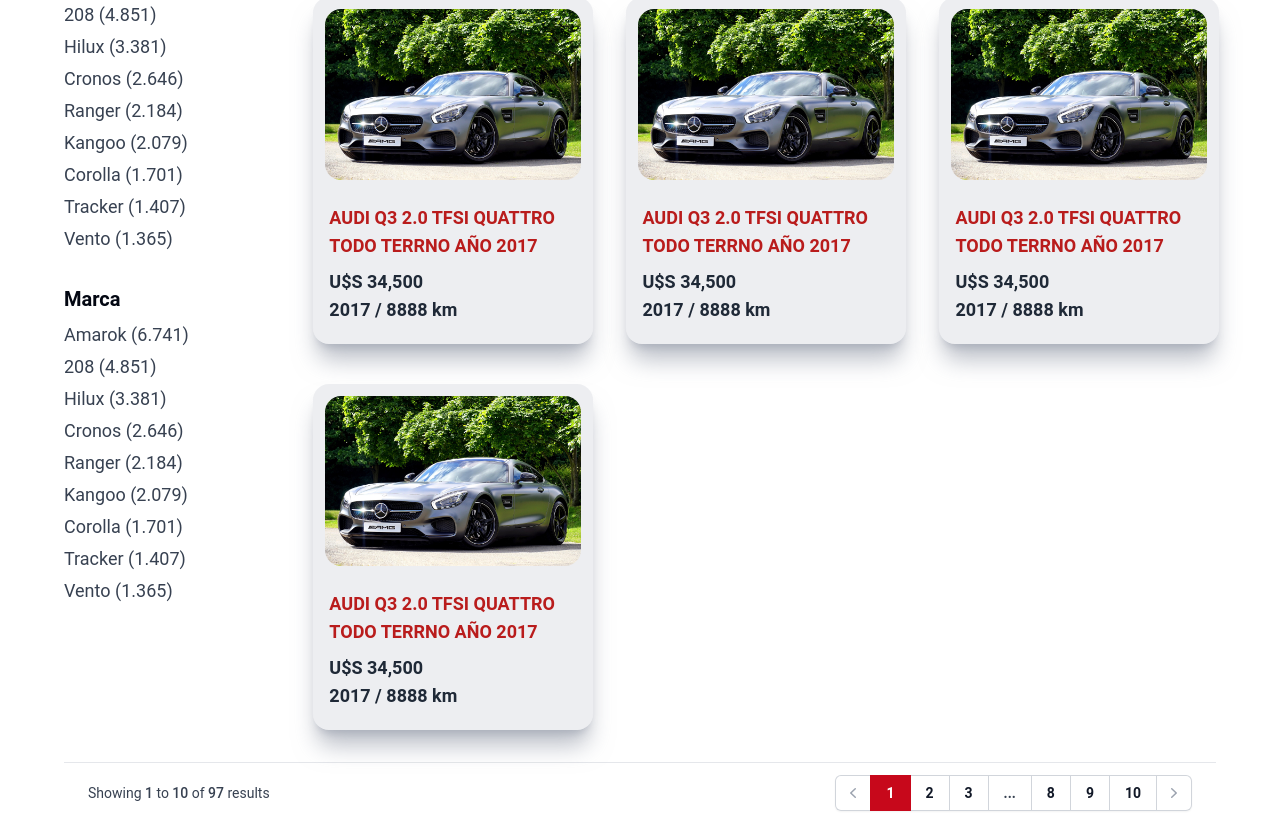
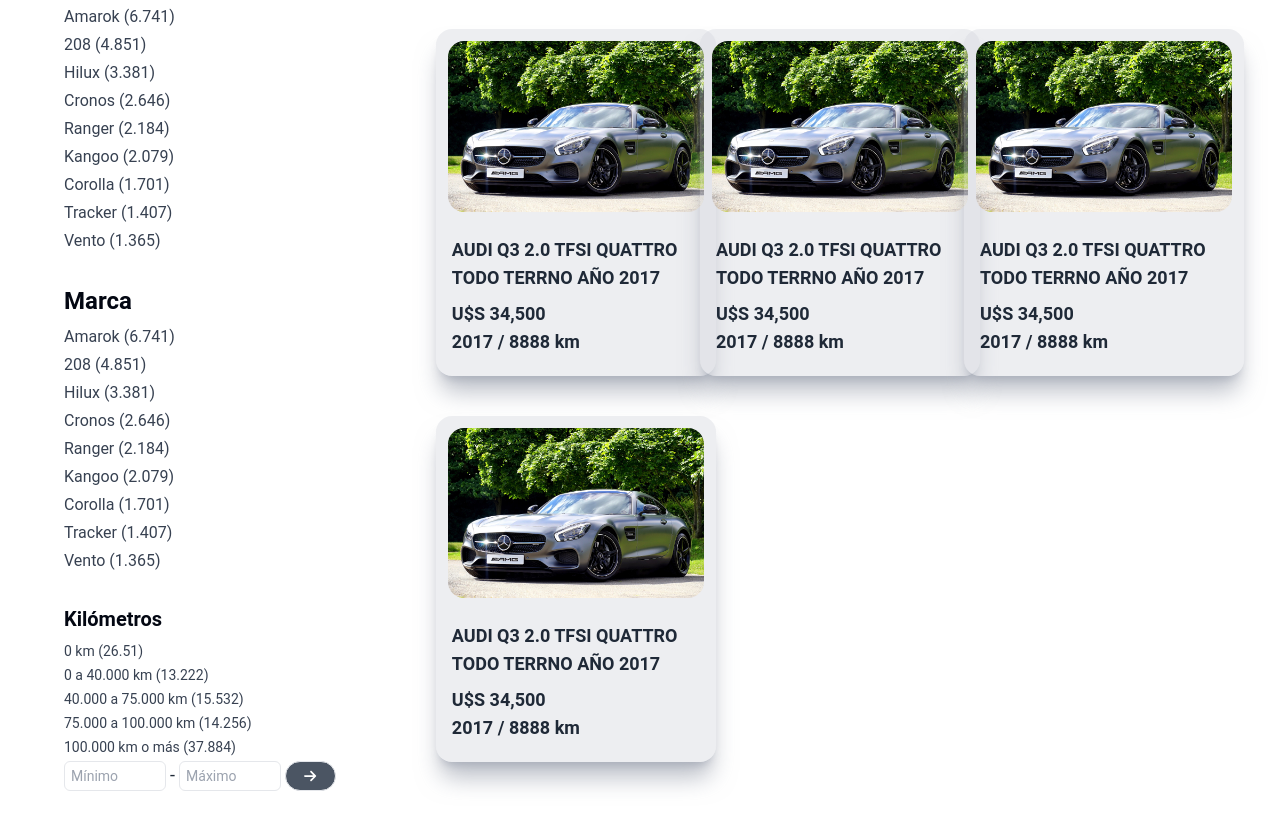
Before and after one commit to araujocesarr/concesionario-arg, a React (Create React App) app: page /vehiculos in a window 1280 px wide. Shown: the part 347-1160 px from the top of the page. Built offline with nearby package versions, Linux system fonts and the light colour scheme; what tailwindcss-animated would draw is missing.

Commit message:
Kilometros agregados

```diff
--- a/src/components/CardCarousel.jsx
+++ b/src/components/CardCarousel.jsx
@@ -15,7 +15,7 @@
         />
       </div>
       <div class="px-3 py-4 ">
-        <div class="font-bold text-sm text-left text-red-700 mb-2 xl:text-lg">
+        <div class="font-bold text-sm text-left text-gray-800 mb-2 xl:text-lg">
           {props.props.title}
         </div>
         <p class="text-gray-800 text-lg text-left font-bold">
--- a/src/components/CardVehiculos.jsx
+++ b/src/components/CardVehiculos.jsx
@@ -15,7 +15,7 @@
         />
       </div>
       <div className="px-3 py-4 ">
-        <div className="font-bold text-sm text-left text-red-700 mb-2 xl:text-lg">
+        <div className="font-bold text-sm text-left text-gray-800 mb-2 xl:text-lg">
           {props.car.title}
         </div>
         <p className="text-gray-800 text-lg text-left font-bold">
--- /dev/null
+++ b/src/components/FiltroRango.jsx
@@ -0,0 +1,44 @@
+import React from "react";
+import { FontAwesomeIcon } from "@fortawesome/react-fontawesome";
+import { faArrowRight } from "@fortawesome/free-solid-svg-icons";
+
+export default function FiltrosVehiculos(props) {
+  const { title, options, range } = props.data;
+  return (
+    <>
+      <div className="py-4">
+        <h1 className="text-xl font-bold text-gray-950 pb-2">{title}</h1>
+        <div className="text-sm text-gray-700 space-y-1">
+          {options.map((model) => (
+            <p key={model.name} className="cursor-pointer">
+              {model.name} ({model.quantity})
+            </p>
+          ))}
+          <div className="space-x-1 flex">
+            <input
+              type="number"
+              name="minimo"
+              id="minimo"
+              className="w-2/5 px-1.5 py-1 rounded-md border
+              "
+              placeholder={range.min}
+            />
+            <span className="text-gray-800 text-lg">-</span>
+            <input
+              type="number"
+              name="maximo"
+              id="maximo"
+              className="w-2/5 px-1.5 py-1 rounded-md border relative
+              "
+              placeholder={range.max}
+            />
+
+            <button className="w-1/5 border rounded-3xl bg-gray-600 cursor-pointer">
+              <FontAwesomeIcon icon={faArrowRight} className="text-white" />
+            </button>
+          </div>
+        </div>
+      </div>
+    </>
+  );
+}
--- a/src/components/FiltrosVehiculos.jsx
+++ b/src/components/FiltrosVehiculos.jsx
@@ -5,8 +5,10 @@
   return (
     <>
       <div className="py-4">
-        <h1 className="text-xl font-bold text-gray-950 pb-2">{title}</h1>
-        <div className="text-lg text-gray-700 space-y-1">
+        <h1 className="text-xl font-bold text-gray-950 pb-2 xl:text-2xl">
+          {title}
+        </h1>
+        <div className="text-sm text-gray-700 space-y-1 xl:text-base">
           {options.map((model) => (
             <p key={model.name} className="cursor-pointer">
               {model.name} ({model.quantity})
--- a/src/components/Navbar.jsx
+++ b/src/components/Navbar.jsx
@@ -26,7 +26,7 @@
     <Disclosure
       as="nav"
       className="bg-gray-950/60 md:h-[12vh] lg:h-[14vh]
-       rounded-b-3xl fixed w-full z-50 mx-auto md:flex md:items-center
+     fixed w-full z-50 mx-auto md:flex md:items-center
       xl:w-screen"
     >
       {({ open }) => (
--- a/src/pages/Vehiculos.jsx
+++ b/src/pages/Vehiculos.jsx
@@ -9,6 +9,7 @@
 import Button from "../components/Button";
 import DropdownsFilters from "../components/DropdownsFilters";
 import Pagination from "../components/Pagination";
+import FiltroRango from "../components/FiltroRango";
 
 function Vehiculos() {
   const [data, setData] = useState(carData);
@@ -26,6 +27,21 @@
       "Mercedes",
       "Ferrari",
     ],
+  };
+
+  const kilometersFiltro = {
+    title: "Kilómetros",
+    options: [
+      { name: "0 km", quantity: 26.51 },
+      { name: "0 a 40.000 km", quantity: 13.222 },
+      { name: "40.000 a 75.000 km", quantity: 15.532 },
+      { name: "75.000 a 100.000 km", quantity: 14.256 },
+      { name: "100.000 km o más", quantity: 37.884 },
+    ],
+    range: {
+      min: "Mínimo",
+      max: "Máximo",
+    },
   };
 
   const modelFilter = {
@@ -139,13 +155,14 @@
         <p className="text-base text-gray-500 lg:text-xl pb-5 md:hidden">
           130 Unidades Encontradas
         </p>
-        <div className="lg:flex lg:gap-x-12 md:justify-center">
+        <div className="lg:flex lg:gap-x-12 md:justify-center lg:py-8">
           <div
-            className="hidden lg:flex lg:flex-col lg:items-start lg:justify-start lg:mr-16 lg:pt-10 whitespace-nowrap
-          xl:mr-20"
+            className="hidden lg:flex  lg:flex-col lg:items-start lg:justify-start  lg:pt-10 whitespace-nowrap
+          xl:mr-20 max-w-xs"
           >
             <FiltrosVehiculos data={modelFilter} />
             <FiltrosVehiculos data={brandFilter} />
+            <FiltroRango data={kilometersFiltro} />
           </div>
           <div>
             <div className="md:flex items-center py-px hidden lg:pt-10 xl:pt-0">
```
